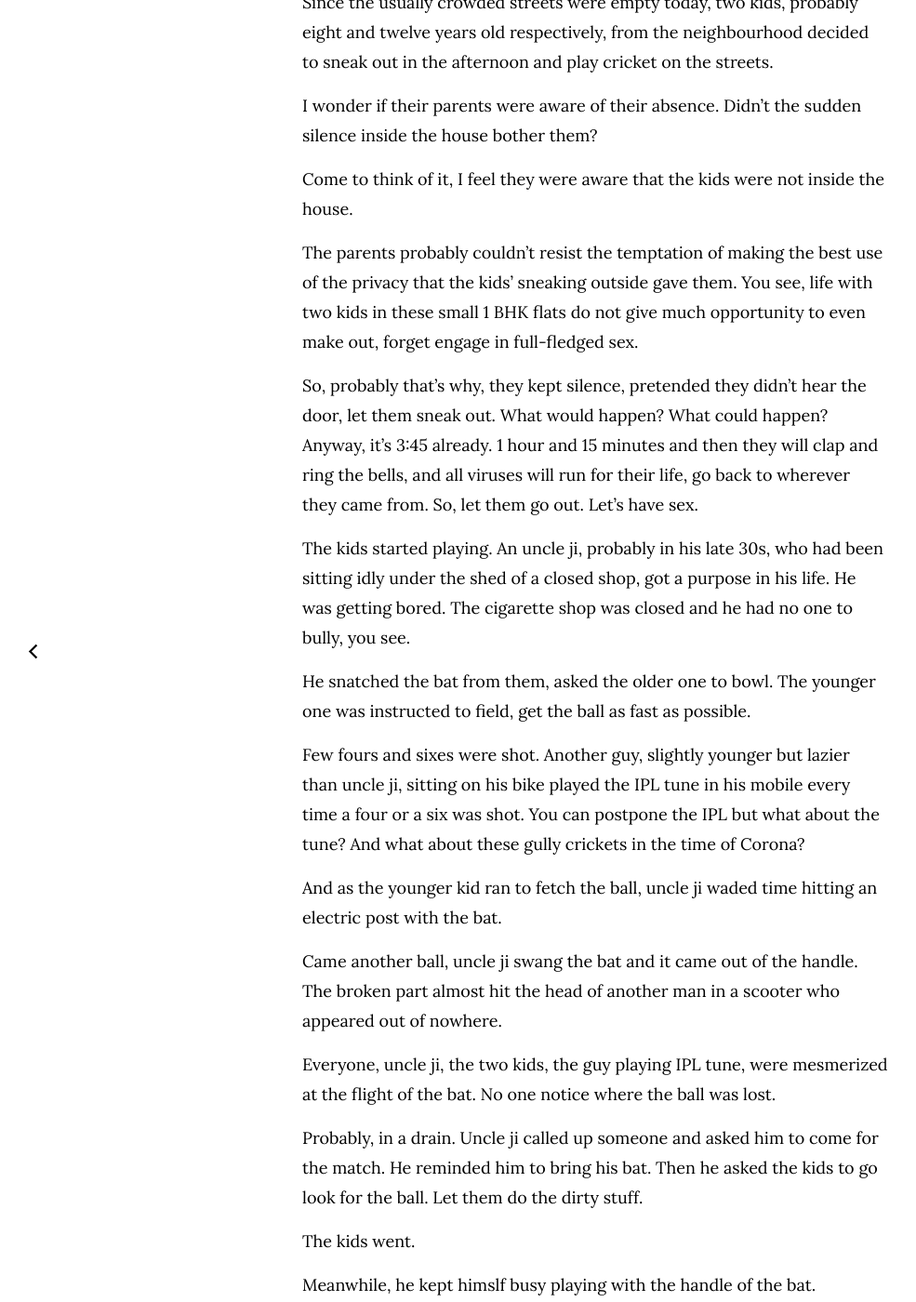
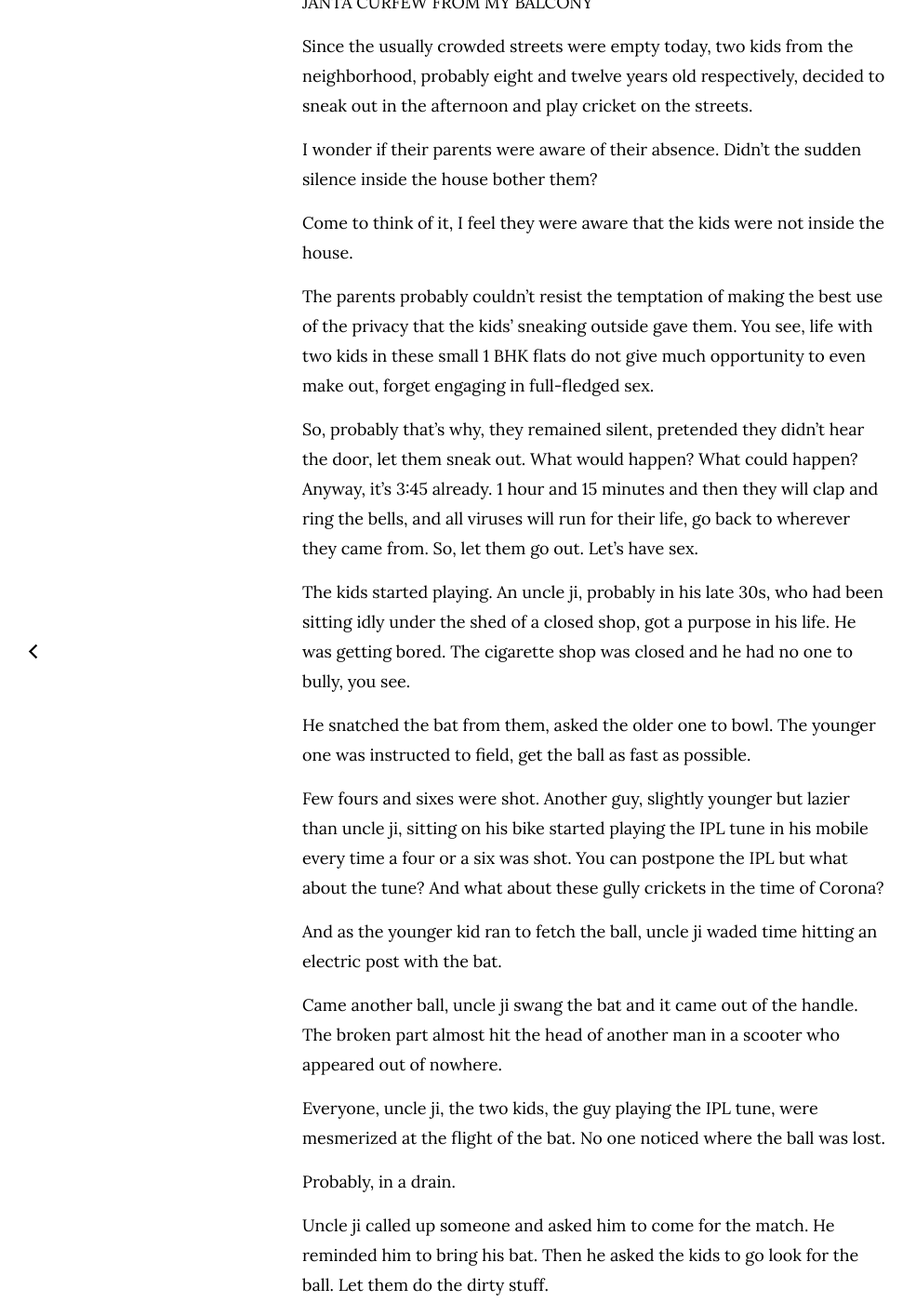
Before and after one commit to argumentativeyouth/pblog, a Jekyll site: the page built from _posts/2020-03-22-janta-curfew-from-my-balcony.md, in a window 1280 px wide and 1400 px high, scrolled down 335 px. Shown: the whole window at 93% size, without its empty margins (0-985 px from the left). Built offline with Jekyll 4.4.1, drawn with Linux system fonts in a browser that asks for light colours; some of the changed text lies outside the part shown.

Commit message:
Update 2020-03-22-janta-curfew-from-my-balcony.md

```diff
--- a/_posts/2020-03-22-janta-curfew-from-my-balcony.md
+++ b/_posts/2020-03-22-janta-curfew-from-my-balcony.md
@@ -3,35 +3,39 @@ layout: post
 title: Janta Curfew From My Balcony
 date: 2020-03-22
 ---
-Since the usually crowded streets were empty today, two kids, probably eight and twelve years old respectively, from the neighbourhood decided to sneak out in the afternoon and play cricket on the streets.
+JANTA CURFEW FROM MY BALCONY
+
+Since the usually crowded streets were empty today, two kids from the neighborhood, probably eight and twelve years old respectively, decided to sneak out in the afternoon and play cricket on the streets.
 
 I wonder if their parents were aware of their absence. Didn't the sudden silence inside the house bother them?
 
 Come to think of it, I feel they were aware that the kids were not inside the house.
 
-The parents probably couldn't resist the temptation of making the best use of the privacy that the kids' sneaking outside gave them. You see, life with two kids in these small 1 BHK flats do not give much opportunity to even make out, forget engage in full-fledged sex.
+The parents probably couldn't resist the temptation of making the best use of the privacy that the kids' sneaking outside gave them. You see, life with two kids in these small 1 BHK flats do not give much opportunity to even make out, forget engaging in full-fledged sex.
 
-So, probably that's why, they kept silence, pretended they didn't hear the door, let them sneak out. What would happen? What could happen? Anyway, it's 3:45 already. 1 hour and 15 minutes and then they will clap and ring the bells, and all viruses will run for their life, go back to wherever they came from. So, let them go out. Let's have sex.
+So, probably that's why, they remained silent, pretended they didn't hear the door, let them sneak out. What would happen? What could happen? Anyway, it's 3:45 already. 1 hour and 15 minutes and then they will clap and ring the bells, and all viruses will run for their life, go back to wherever they came from. So, let them go out. Let's have sex.
 
 The kids started playing. An uncle ji, probably in his late 30s, who had been sitting idly under the shed of a closed shop, got a purpose in his life. He was getting bored. The cigarette shop was closed and he had no one to bully, you see.
 
 He snatched the bat from them, asked the older one to bowl. The younger one was instructed to field, get the ball as fast as possible.
 
-Few fours and sixes were shot. Another guy, slightly younger but lazier than uncle ji, sitting on his bike played the IPL tune in his mobile every time a four or a six was shot. You can postpone the IPL but what about the tune? And what about these gully crickets in the time of Corona?
+Few fours and sixes were shot. Another guy, slightly younger but lazier than uncle ji, sitting on his bike started playing the IPL tune in his mobile every time a four or a six was shot. You can postpone the IPL but what about the tune? And what about these gully crickets in the time of Corona?
 
 And as the younger kid ran to fetch the ball, uncle ji waded time hitting an electric post with the bat.
 
 Came another ball, uncle ji swang the bat and it came out of the handle. The broken part almost hit the head of another man in a scooter who appeared out of nowhere.
 
-Everyone, uncle ji, the two kids, the guy playing IPL tune, were mesmerized at the flight of the bat. No one notice where the ball was lost.
+Everyone, uncle ji, the two kids, the guy playing the IPL tune, were mesmerized at the flight of the bat. No one noticed where the ball was lost.
 
-Probably, in a drain. Uncle ji called up someone and asked him to come for the match. He reminded him to bring his bat. Then he asked the kids to go look for the ball. Let them do the dirty stuff.
+Probably, in a drain.
+
+Uncle ji called up someone and asked him to come for the match. He reminded him to bring his bat. Then he asked the kids to go look for the ball. Let them do the dirty stuff.
 
 The kids went.
 
-Meanwhile, he kept himslf busy playing with the handle of the bat.
+Meanwhile, he kept himself busy playing with the handle of the bat.
 
-Suddenly, he noticed a dog passing by. A harmless dog mind his own business. That a dog was having its day isn't something uncle ji could tolerate. He threw the broken handle of the bat at him. The dog yelped and ran away. Uncle ji chuckled. He looked extremely satisfied.
+Suddenly, he noticed a dog passing by. A harmless dog minding his own business. That a dog was having its day isn't something uncle ji could tolerate. He threw the broken handle of the bat at him. The dog yelped and ran away. Uncle ji chuckled. He looked extremely satisfied.
 
 I hate humans. They are assholes by default. Coronavirus or not, they shouldn't come out of their house. And the onus is always on them to prove any exception.
 
```
Also changed, not shown: other parts of _posts/2020-03-22-janta-curfew-from-my-balcony.md (+1 -1 lines).
